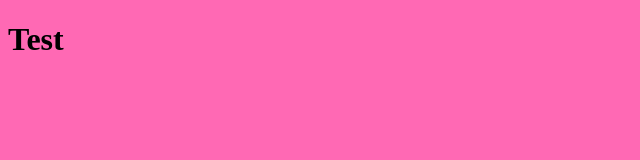
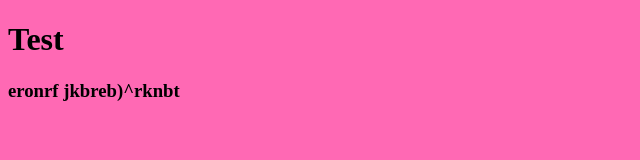
Before and after one commit to MatthiasGarez/wpl3-GitHub, a plain HTML site: page index.html in a window 1280 px wide. Shown: the whole page, without its empty margins (0-640 px from the left). Drawn offline with Linux system fonts and the light colour scheme.

Commit message:
web commit

```diff
--- a/index.html
+++ b/index.html
@@ -11,6 +11,7 @@
 
 <body>
     <h1>Test</h1>
+    <h3>eronrf jkbreb)^rknbt</h3>
 </body>
 
 </html>
```
